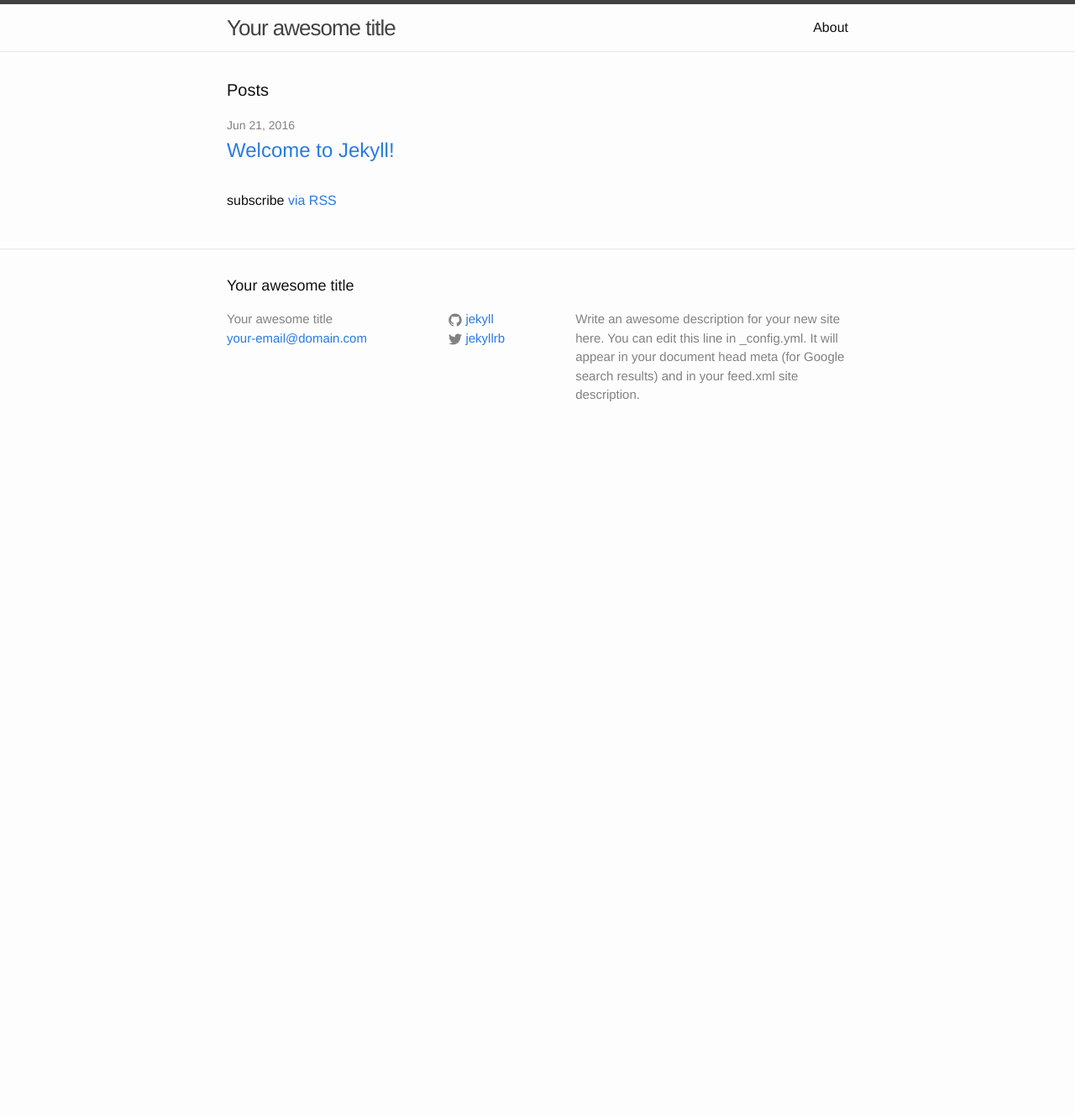
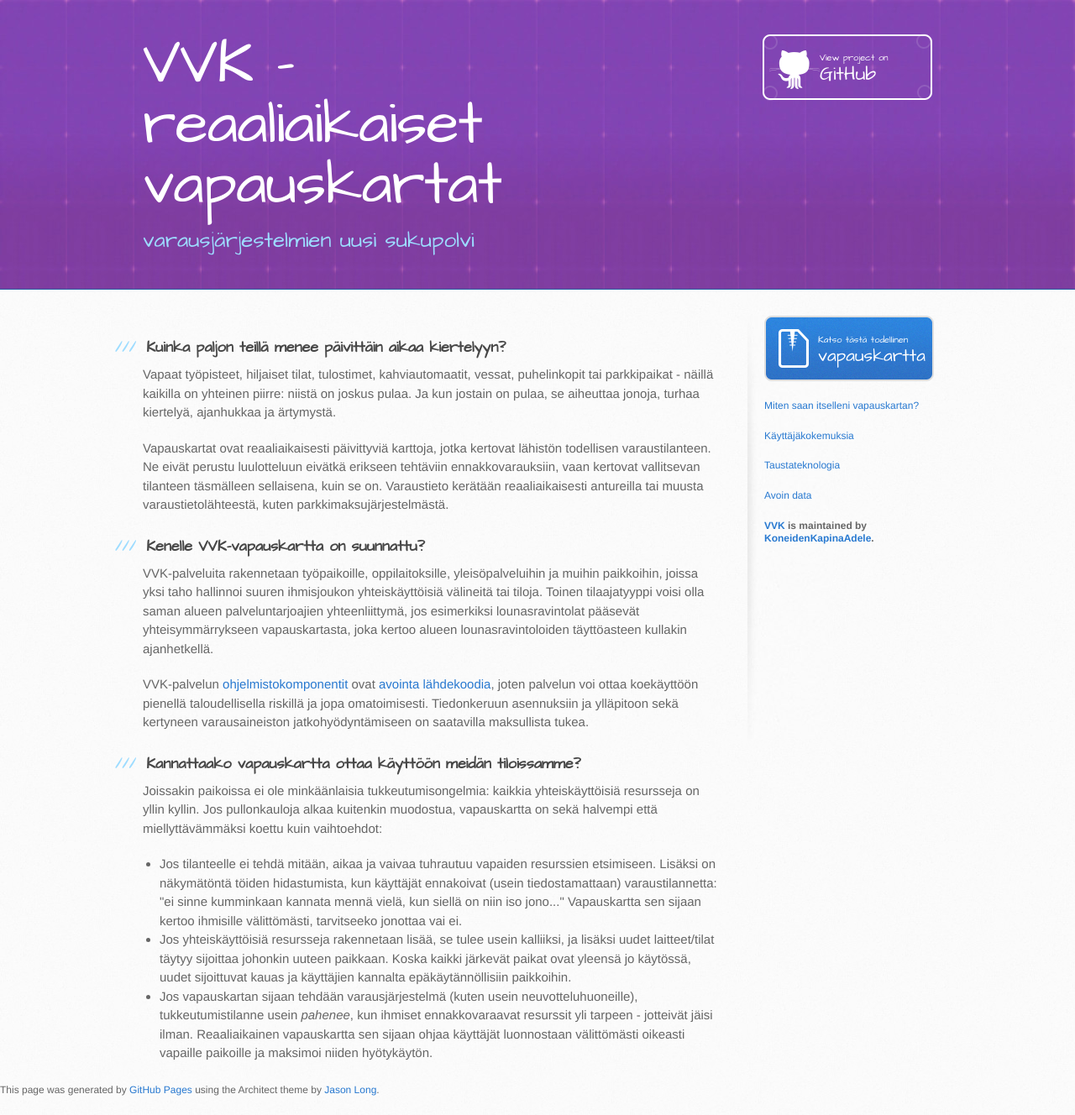
Before and after one commit to KoneidenKapinaAdele/vvk, a Jekyll site: the page index.html, which Jekyll copies as it is, in a window 1280 px wide. Shown: the whole page at 84% size. Built offline with Jekyll 4.4.1, drawn with Linux system fonts in a browser that asks for light colours; before the commit the page ends 900 px from its top, so only the background shows below that.

Commit message:
Move old index.html in place

```diff
--- a/index.html
+++ b/index.html
@@ -1,23 +1,120 @@
----
-layout: default
----
+<!DOCTYPE html>
+<html>
+  <head>
+    <meta charset='utf-8'>
+    <meta http-equiv="X-UA-Compatible" content="chrome=1">
+    <meta name="viewport" content="width=device-width, initial-scale=1, maximum-scale=1">
+    <link href='https://fonts.googleapis.com/css?family=Architects+Daughter' rel='stylesheet' type='text/css'>
+    <link rel="stylesheet" type="text/css" href="stylesheets/stylesheet.css" media="screen">
+    <link rel="stylesheet" type="text/css" href="stylesheets/github-light.css" media="screen">
+    <link rel="stylesheet" type="text/css" href="stylesheets/print.css" media="print">
 
-<div class="home">
+    <!--[if lt IE 9]>
+    <script src="//html5shiv.googlecode.com/svn/trunk/html5.js"></script>
+    <![endif]-->
 
-  <h1 class="page-heading">Posts</h1>
+    <title>VVK-vapauskartat</title>
+  </head>
 
-  <ul class="post-list">
-    {% for post in site.posts %}
-      <li>
-        <span class="post-meta">{{ post.date | date: "%b %-d, %Y" }}</span>
+  <body>
+    <header>
+      <div class="inner">
+        <h1>VVK - reaaliaikaiset vapauskartat</h1>
+        <h2>varausjärjestelmien uusi sukupolvi</h2>
+        <a href="https://github.com/KoneidenKapinaAdele/vvk" class="button"><small>View project on</small> GitHub</a>
+      </div>
+    </header>
 
-        <h2>
-          <a class="post-link" href="{{ post.url | prepend: site.baseurl }}">{{ post.title }}</a>
-        </h2>
-      </li>
-    {% endfor %}
-  </ul>
+    <div id="content-wrapper">
+      <div class="inner clearfix">
+        <section id="main-content">
 
-  <p class="rss-subscribe">subscribe <a href="{{ "/feed.xml" | prepend: site.baseurl }}">via RSS</a></p>
+<h3><a id="kuinka-paljon-menee-aikaa-kiertelyyn"
+ class="anchor" aria-hidden="true"></a>
+Kuinka paljon teillä menee päivittäin aikaa kiertelyyn?</h3>
 
-</div>
+<p>Vapaat työpisteet, hiljaiset tilat, tulostimet, kahviautomaatit,
+vessat, puhelinkopit tai parkkipaikat - näillä kaikilla on yhteinen
+piirre: niistä on joskus pulaa.  Ja kun jostain on pulaa, se aiheuttaa
+jonoja, turhaa kiertelyä, ajanhukkaa ja ärtymystä.</p>
+
+<p>Vapauskartat ovat reaaliaikaisesti päivittyviä karttoja, jotka
+kertovat lähistön todellisen varaustilanteen.  Ne eivät perustu
+luulotteluun eivätkä erikseen tehtäviin ennakkovarauksiin, vaan kertovat
+vallitsevan tilanteen täsmälleen sellaisena, kuin se on.  Varaustieto
+kerätään reaaliaikaisesti antureilla tai muusta varaustietolähteestä,
+kuten parkkimaksujärjestelmästä.</p>
+
+<h3><a id="kenelle-vapauskartta-on"
+ class="anchor" aria-hidden="true"></a>
+Kenelle VVK-vapauskartta on suunnattu?</h3>
+
+<p>VVK-palveluita rakennetaan työpaikoille, oppilaitoksille,
+yleisöpalveluihin ja muihin paikkoihin, joissa yksi taho hallinnoi
+suuren ihmisjoukon yhteiskäyttöisiä välineitä tai tiloja.  Toinen
+tilaajatyyppi voisi olla saman alueen palveluntarjoajien yhteenliittymä,
+jos esimerkiksi lounasravintolat pääsevät yhteisymmärrykseen
+vapauskartasta, joka kertoo alueen lounasravintoloiden täyttöasteen
+kullakin ajanhetkellä.</p>
+
+<p>VVK-palvelun <a href="teknologia">ohjelmistokomponentit</a> ovat <a
+href="https://github.com/KoneidenKapinaAdele/vvk-back">avointa
+lähdekoodia</a>, joten palvelun voi ottaa koekäyttöön pienellä
+taloudellisella riskillä ja jopa omatoimisesti.  Tiedonkeruun
+asennuksiin ja ylläpitoon sekä kertyneen varausaineiston
+jatkohyödyntämiseen on saatavilla maksullista tukea.</p>
+
+<h3><a id="kannattaako-ottaa-käyttöön-vapauskartta"
+ class="anchor" aria-hidden="true"></a>
+Kannattaako vapauskartta ottaa käyttöön meidän tiloissamme?</h3>
+
+<p>Joissakin paikoissa ei ole minkäänlaisia tukkeutumisongelmia: kaikkia
+yhteiskäyttöisiä resursseja on yllin kyllin.  Jos pullonkauloja alkaa
+kuitenkin muodostua, vapauskartta on sekä halvempi että
+miellyttävämmäksi koettu kuin vaihtoehdot:</p>
+
+<ul>
+	<li>Jos tilanteelle ei tehdä mitään, aikaa ja vaivaa tuhrautuu
+		vapaiden resurssien etsimiseen.  Lisäksi on näkymätöntä
+		töiden hidastumista, kun käyttäjät ennakoivat (usein
+		tiedostamattaan) varaustilannetta: "ei sinne kumminkaan
+		kannata mennä vielä, kun siellä on niin iso
+		jono..."  Vapauskartta sen sijaan kertoo ihmisille
+		välittömästi, tarvitseeko jonottaa vai ei.</li>
+
+	<li>Jos yhteiskäyttöisiä resursseja rakennetaan lisää, se tulee
+		usein kalliiksi, ja lisäksi uudet laitteet/tilat täytyy
+		sijoittaa johonkin uuteen paikkaan.  Koska kaikki
+		järkevät paikat ovat yleensä jo käytössä, uudet
+		sijoittuvat kauas ja käyttäjien kannalta
+		epäkäytännöllisiin paikkoihin.</li>
+
+	<li>Jos vapauskartan sijaan tehdään varausjärjestelmä (kuten
+		usein neuvotteluhuoneille), tukkeutumistilanne usein
+		<em>pahenee</em>, kun ihmiset ennakkovaraavat resurssit
+		yli tarpeen - jotteivät jäisi ilman.  Reaaliaikainen
+		vapauskartta sen sijaan ohjaa käyttäjät luonnostaan
+		välittömästi oikeasti vapaille paikoille ja maksimoi
+		niiden hyötykäytön.</li>
+</ul>
+
+        </section>
+
+        <aside id="sidebar">
+	  <a class="button" href="../vvk-ui/">
+		  <small>Katso tästä todellinen</small> vapauskartta</a>
+
+	  <p><a href="kayttoonotto">Miten saan itselleni vapauskartan?</a></p>
+	  <p><a href="kokemuksia">Käyttäjäkokemuksia</a></p>
+	  <p><a href="teknologia">Taustateknologia</a></p>
+	  <p><a href="avoindata">Avoin data</a></p>
+
+          <p class="repo-owner"><a href="https://github.com/KoneidenKapinaAdele/vvk">VVK</a> is maintained by <a href="https://github.com/KoneidenKapinaAdele">KoneidenKapinaAdele</a>.</p>
+
+        </aside>
+      </div>
+      <p><small>This page was generated by <a href="https://pages.github.com">GitHub Pages</a> using the Architect theme by <a href="https://twitter.com/jasonlong">Jason Long</a>.</small></p>
+    </div>
+
+  </body>
+</html>
```
Also changed, not shown: blog.html (added, +23 -0 lines), 1 other file.
